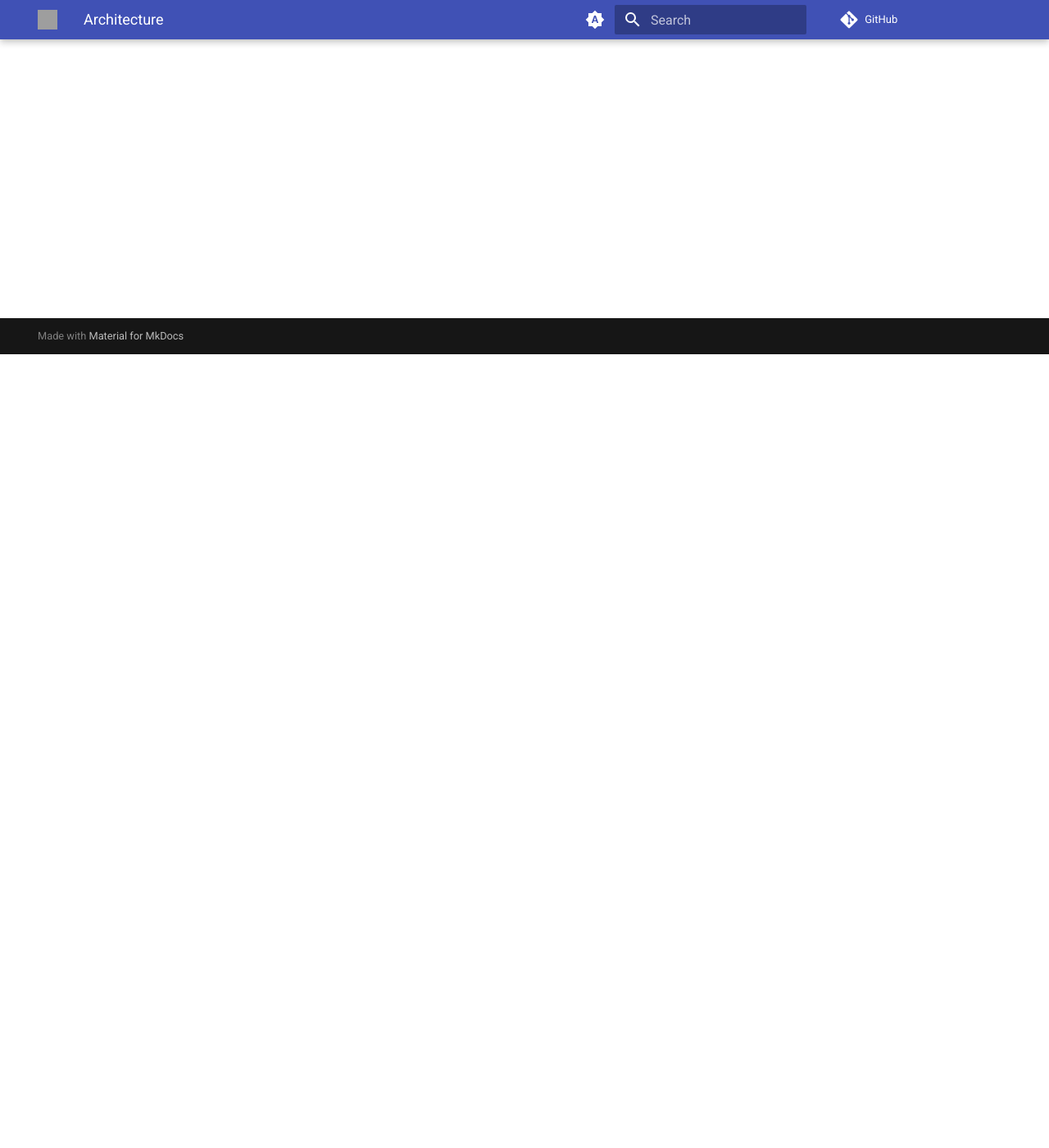
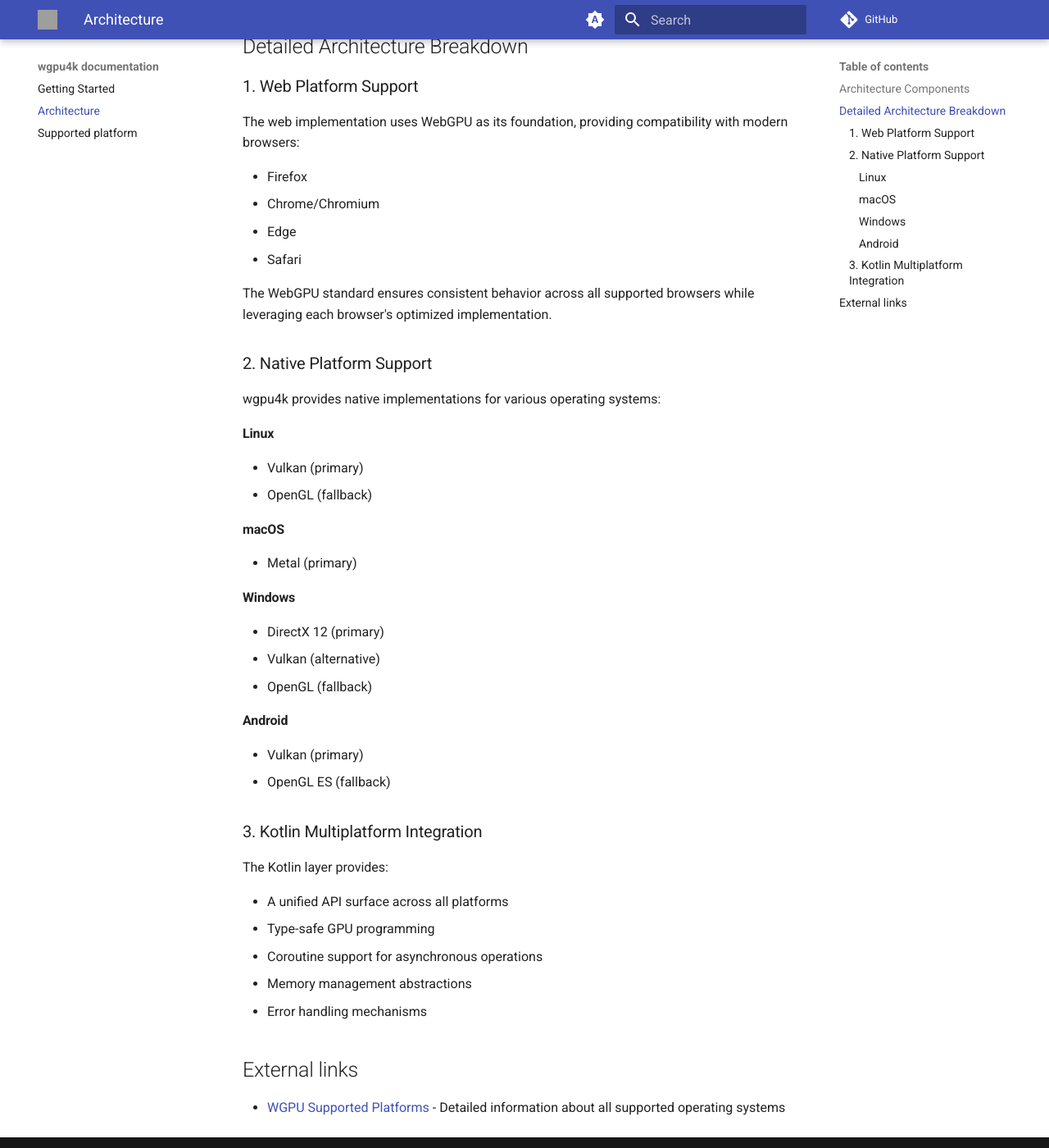
Before and after one commit to wgpu4k/documentation, an MkDocs documentation site: the page built from docs/architecture.md, in a window 1280 px wide and 1400 px high, scrolled down 968 px. Shown: the whole window at 82% size. Built offline with MkDocs 1.6.1 and Material for MkDocs 9.7.7, drawn with Linux system fonts in a browser that asks for light colours; comment, search, counter and statistics services are not loaded; some of the changed text lies outside the part shown; grey boxes are pictures that could not be loaded.

Commit message:
Add WGPU4K architecture diagram
Introduce an SVG diagram outlining the WGPU4K architecture. This will aid in visually documenting the system's structure and improve clarity for developers and stakeholders.

```diff
--- a/docs/architecture.md
+++ b/docs/architecture.md
@@ -1 +1,60 @@
-# Architecture
+# wgpu4k Architecture Overview
+
+wgpu4k is a Kotlin Multiplatform library that provides a unified interface to WebGPU and native graphics APIs across multiple platforms.
+
+## Architecture Components
+
+The architecture consists of three main layers:
+
+1. **Application Layer (Kotlin)**
+2. **GPU Abstraction Layer**
+3. **Platform-Specific Backends**
+
+![Architecture de WGPU4K](wgpu4k-architecture.png)
+
+## Detailed Architecture Breakdown
+
+### 1. Web Platform Support
+
+The web implementation uses WebGPU as its foundation, providing compatibility with modern browsers:
+
+- Firefox
+- Chrome/Chromium
+- Edge
+- Safari
+
+The WebGPU standard ensures consistent behavior across all supported browsers while leveraging each browser's optimized implementation.
+
+### 2. Native Platform Support
+
+wgpu4k provides native implementations for various operating systems:
+
+#### Linux
+- Vulkan (primary)
+- OpenGL (fallback)
+
+#### macOS
+- Metal (primary)
+
+#### Windows
+- DirectX 12 (primary)
+- Vulkan (alternative)
+- OpenGL (fallback)
+
+#### Android
+- Vulkan (primary)
+- OpenGL ES (fallback)
+
+### 3. Kotlin Multiplatform Integration
+
+The Kotlin layer provides:
+
+- A unified API surface across all platforms
+- Type-safe GPU programming
+- Coroutine support for asynchronous operations
+- Memory management abstractions
+- Error handling mechanisms
+
+## External links
+
+* [WGPU Supported Platforms](https://github.com/gfx-rs/wgpu?tab=readme-ov-file#supported-platforms) - Detailed information about all supported operating systems
```
Also changed, not shown: docs/wgpu4k-architecture.png (added), 1 other file.
